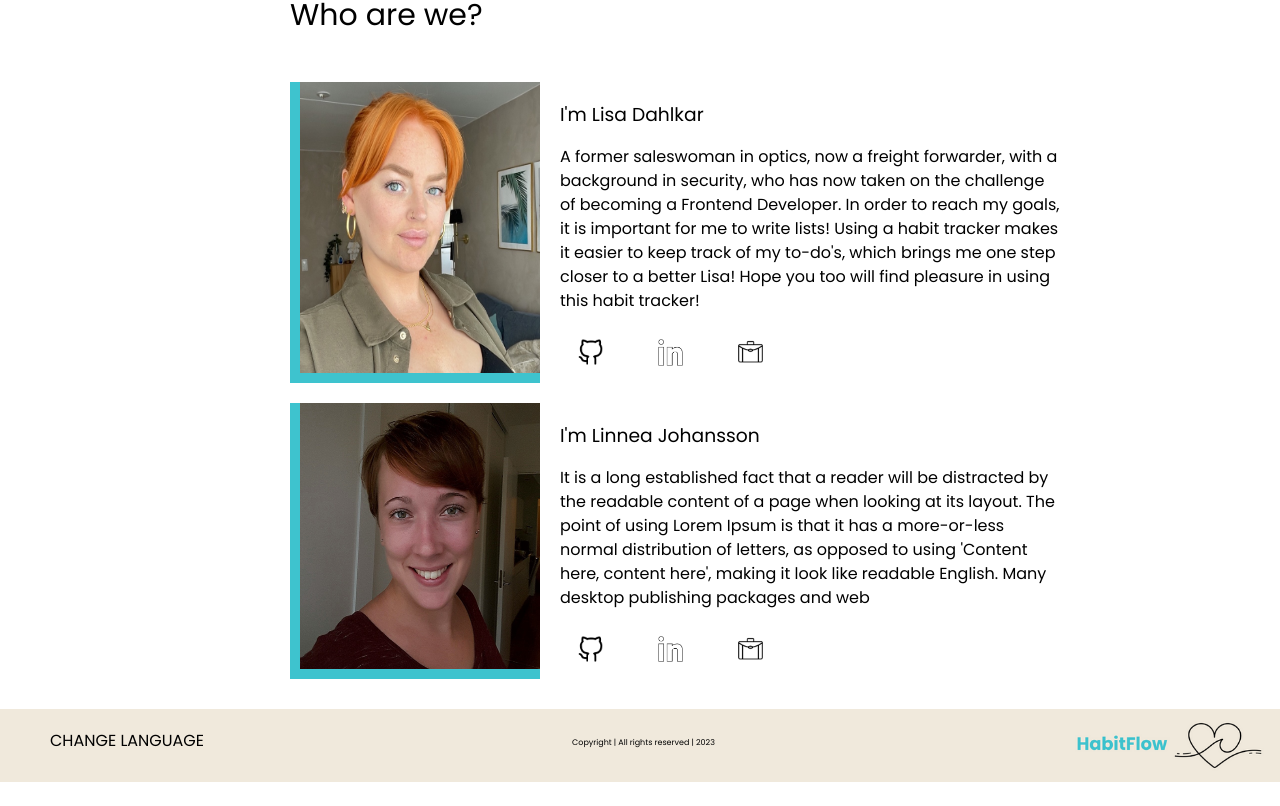
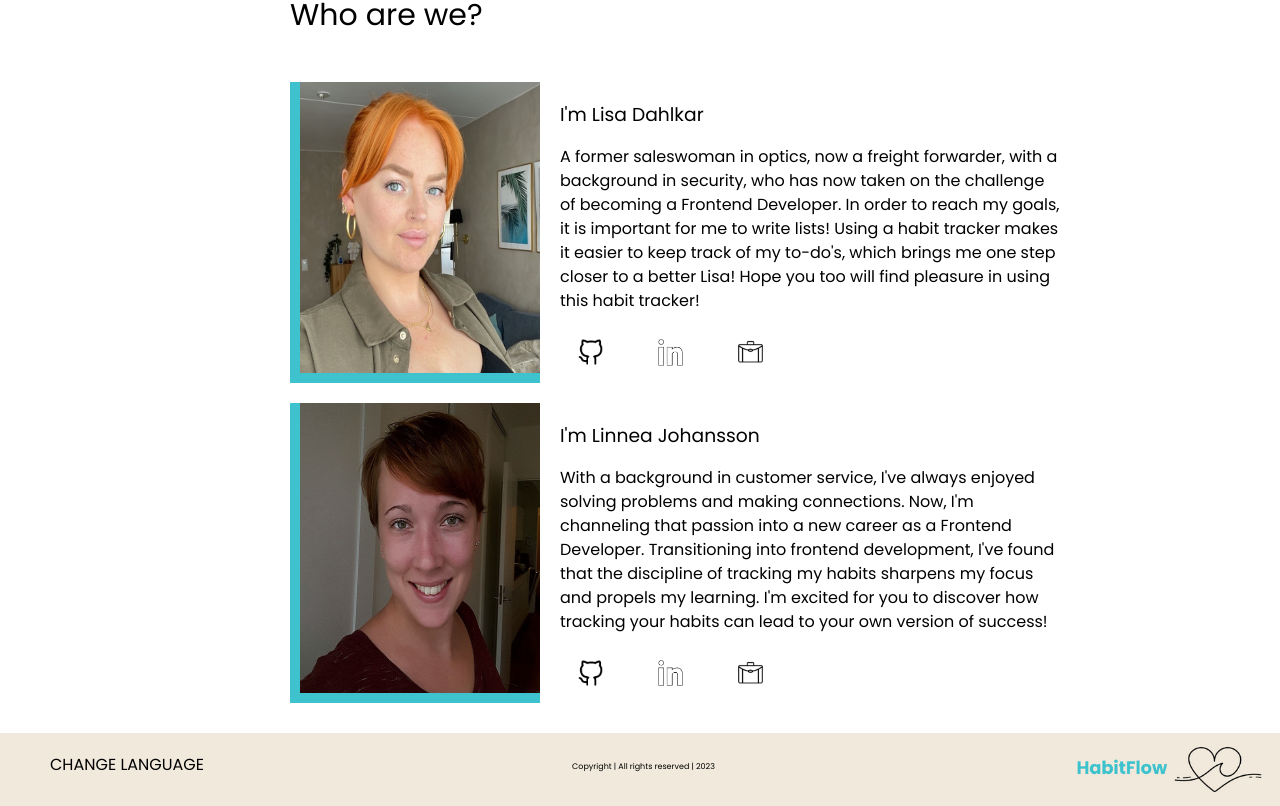
Before and after one commit to Technigo/final-boiler-plate-monorepo, a React (Vite) app in the folder frontend/: page /aboutus in a window 1280 px wide. Shown: the part 1571-2377 px from the top of the page. Before the commit the page ends 2353 px from the top, so only its background shows below. Built offline with nearby package versions, Linux system fonts and the light colour scheme.

Commit message:
update who are we

```diff
--- a/frontend/src/components/Aboutus/WhoAreWe.jsx
+++ b/frontend/src/components/Aboutus/WhoAreWe.jsx
@@ -25,7 +25,7 @@ const WhoAreWe = () => {
                 <img src="/Linnea.jpg" alt="picture of linnea" />
                 <div className="whoarewe-text">
                     <h3>{t("I'm")} Linnea Johansson</h3>
-                    <p>It is a long established fact that a reader will be distracted by the readable content of a page when looking at its layout. The point of using Lorem Ipsum is that it has a more-or-less normal distribution of letters, as opposed to using 'Content here, content here', making it look like readable English. Many desktop publishing packages and web</p>
+                    <p>{t("With a background in customer service, I've always enjoyed solving problems and making connections. Now, I'm channeling that passion into a new career as a Frontend Developer. Transitioning into frontend development, I've found that the discipline of tracking my habits sharpens my focus and propels my learning. I'm excited for you to discover how tracking your habits can lead to your own version of success!")}</p>
                     <div className="icons">
                         <a href="https://github.com/JohanssonLinnea" className="icon" target="_blanc"><img className="icon" src="/github.png" alt="github" /></a>
                         <a href="https://www.linkedin.com/in/linnea-johansson-68886828a/" className="icon" target="_blanc"><img className="icon" src="/linkedin.png" alt="linkedin" /></a>
```
